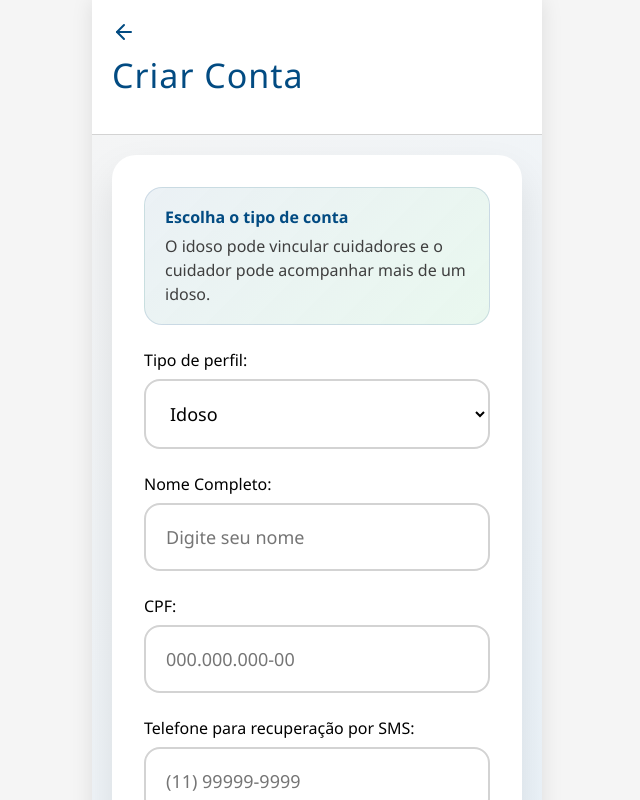
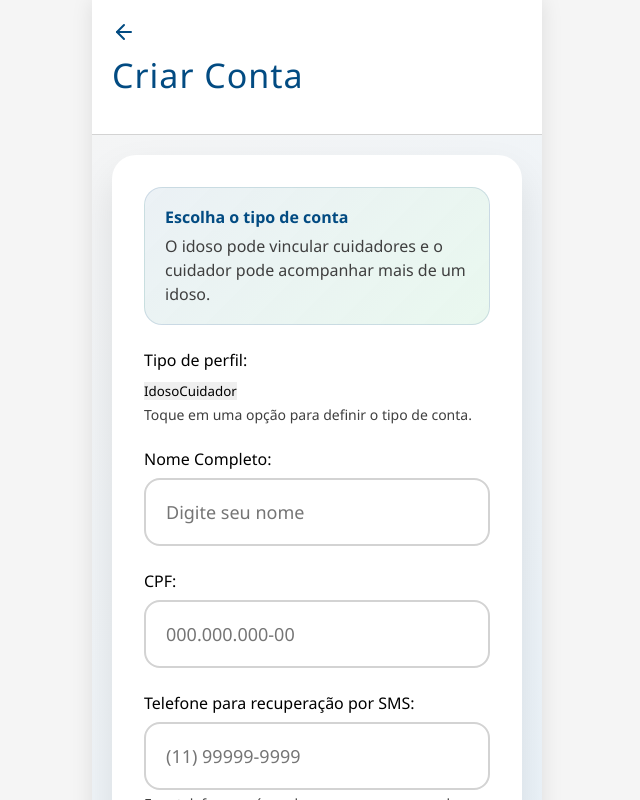
Before and after one commit to Dev-WambersonPacheco/MedHora-app, a React (Vite) app: page /criar-conta in a window 1280 px wide. Shown: the top 800 px of the page, without its empty margins (323-963 px from the left). Built offline with nearby package versions, Linux system fonts and the light colour scheme; no server answers.

Commit message:
refactor: reutilizar toggle de perfil em cadastro

```diff
--- /dev/null
+++ b/src/components/ProfileTypeToggle.jsx
@@ -0,0 +1,26 @@
+function ProfileTypeToggle({ value, onChange, disabled = false }) {
+  return (
+    <div className="profile-toggle" role="group" aria-label="Tipo de perfil">
+      <button
+        type="button"
+        className={`profile-toggle-option ${value === 'idoso' ? 'active' : ''}`}
+        aria-pressed={value === 'idoso'}
+        onClick={() => onChange('idoso')}
+        disabled={disabled}
+      >
+        Idoso
+      </button>
+      <button
+        type="button"
+        className={`profile-toggle-option ${value === 'cuidador' ? 'active' : ''}`}
+        aria-pressed={value === 'cuidador'}
+        onClick={() => onChange('cuidador')}
+        disabled={disabled}
+      >
+        Cuidador
+      </button>
+    </div>
+  )
+}
+
+export default ProfileTypeToggle
--- a/src/pages/CreateAccount.jsx
+++ b/src/pages/CreateAccount.jsx
@@ -2,6 +2,7 @@ import { useState } from 'react'
 import { useNavigate } from 'react-router-dom'
 import { useAuth } from '../context/AuthContext.jsx'
 import Header from '../components/Header.jsx'
+import ProfileTypeToggle from '../components/ProfileTypeToggle.jsx'
 import './CreateAccount.css'
 import { formatCpf } from '../utils/cpf.js'
 
@@ -47,14 +48,8 @@ function CreateAccount() {
 
           <div className="input-group">
             <label>Tipo de perfil:</label>
-            <select
-              value={form.role}
-              onChange={(e) => setForm({ ...form, role: e.target.value })}
-              disabled={loading}
-            >
-              <option value="idoso">Idoso</option>
-              <option value="cuidador">Cuidador</option>
-            </select>
+            <ProfileTypeToggle value={form.role} onChange={(role) => setForm({ ...form, role })} disabled={loading} />
+            <small>Toque em uma opção para definir o tipo de conta.</small>
           </div>
 
           <div className="input-group">
```
